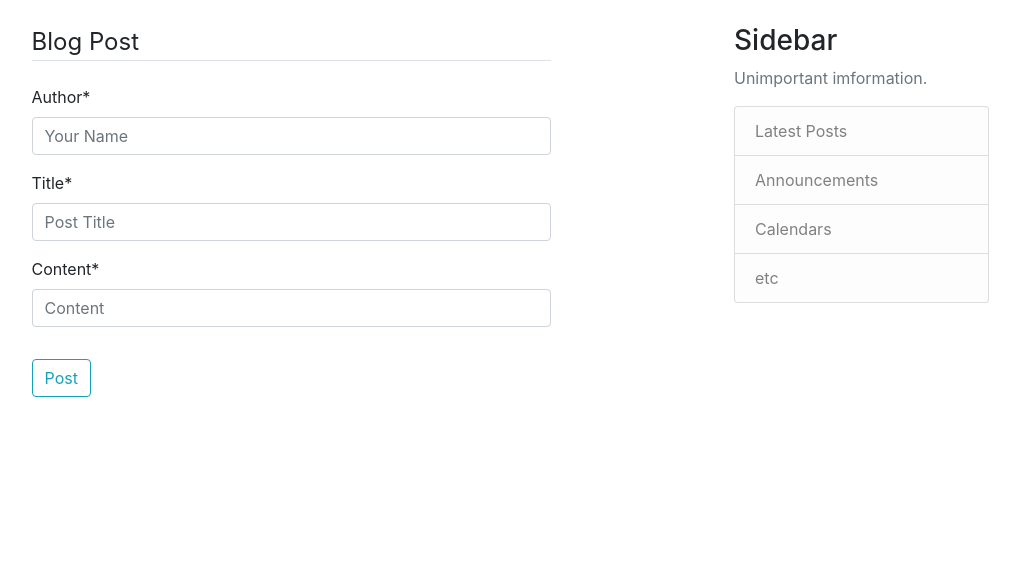
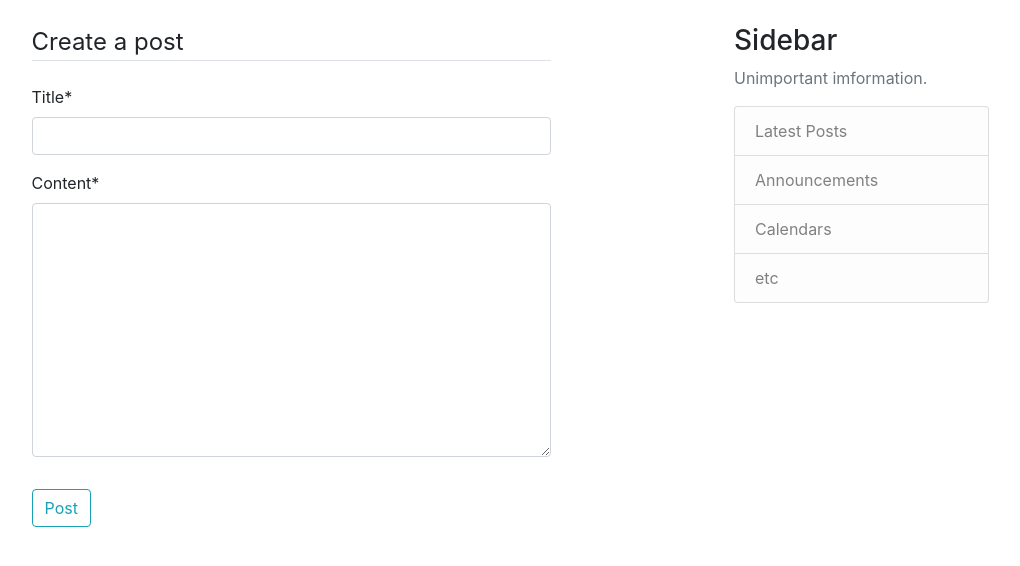
Before and after one commit to mseltahir/DjangoBlog, a Django app: page /new in a window 1280 px wide. Shown: the part 64-630 px from the top of the page, without its empty margins (206-1226 px from the left). Run offline with Django 3.2, Linux system fonts and the light colour scheme; the visitor is signed in with stand-in values (Sample User, id 1); some libraries are stand-ins or nearby versions.

Commit message:
Changed Read and Create views to CBVs

```diff
--- a/blog/admin.py
+++ b/blog/admin.py
@@ -1,6 +1,5 @@
 from django.contrib import admin
-from blog.models import Post, Comment
+from blog.models import Post
 
 
 admin.site.register(Post)
-admin.site.register(Comment)
--- a/blog/forms.py
+++ b/blog/forms.py
@@ -9,10 +9,3 @@ class PostForm(forms.Form):
         attrs={'placeholder': 'Post Title'}))
     content = forms.CharField(widget=forms.TextInput(
         attrs={'placeholder': 'Content'}))
-
-
-class CommentForm(forms.Form):
-    author = forms.CharField(widget=forms.TextInput(
-        attrs={'placeholder': 'Your Name'}))
-    comment = forms.CharField(widget=forms.TextInput(
-        attrs={'placeholder': 'Comment', 'label': ''}))
--- a/blog/models.py
+++ b/blog/models.py
@@ -1,16 +1,16 @@
 from django.db import models
+from django.contrib.auth.models import User
+from django.urls import reverse
 
 
 class Post(models.Model):
     title = models.CharField(max_length=200)
     content = models.TextField()
     created_on = models.DateTimeField(auto_now_add=True)
-    author = models.CharField(max_length=60)
+    author = models.ForeignKey(User, on_delete=models.CASCADE)
 
+    def __str__(self):
+        return self.title
 
-class Comment(models.Model):
-    author = models.CharField(max_length=60)
-    comment = models.TextField()
-    created_on = models.DateTimeField(auto_now_add=True)
-    post = models.ForeignKey(
-        'blog.Post', on_delete=models.CASCADE, related_name='comments', null=True)
+    def get_absolute_url(self):
+        return reverse('blog:blog_detail', kwargs={'pk': self.pk})
--- a/blog/templates/blog/new_post.html
+++ b/blog/templates/blog/post_form.html
@@ -5,17 +5,8 @@
     <form method="POST" class="container col-md-8 offset-md-2">
         {% csrf_token %}
         <fieldset class="form-group">
-            <legend class="border-bottom mb-4">Blog Post</legend>
-            <div class="form-group">
-                {{form.author|as_crispy_field}}
-            </div>
-            <div class="form-group">
-                {{form.title|as_crispy_field}}
-            </div>
-            <div class="form-group">
-                {{form.content|as_crispy_field}}
-            </div>
-
+            <legend class="border-bottom mb-4">Create a post</legend>
+            {{ form|crispy }}
         </fieldset>
         <div class="form-group">
             <button class="btn btn-outline-info" type="submit">Post</button>
--- a/blog/urls.py
+++ b/blog/urls.py
@@ -4,8 +4,8 @@ from . import views
 
 app_name = "blog"
 urlpatterns = [
-    path('', views.blog_page, name="blog_page"),
-    path('<int:pk>', views.blog_detail, name='blog_detail'),
-    path('new', views.blog_new_post, name='blog_new_post'),
+    path('', views.PostListView.as_view(), name="blog_page"),
+    path('<int:pk>', views.PostDetailView.as_view(), name='blog_detail'),
+    path('new', views.PostCreateView.as_view(), name='blog_new_post'),
     path('<int:pk>/delete', views.delete_post, name='delete_post'),
 ]
--- a/blog/views.py
+++ b/blog/views.py
@@ -1,58 +1,29 @@
 from django.shortcuts import render, redirect, get_object_or_404
 from django.http import HttpResponseRedirect
-from django.contrib.auth.decorators import login_required
-from blog.models import Post, Comment
-from blog.forms import CommentForm, PostForm
+from django.views.generic import ListView, DetailView, CreateView
+from django.contrib.auth.mixins import LoginRequiredMixin
+from blog.models import Post
 
 
-def blog_page(request):
-    context = {
-        'title': 'Blog',
-        'posts': Post.objects.all().order_by('-created_on')
-    }
-    return render(request, 'blog/blog.html', context=context)
+class PostListView(ListView):
+    model = Post
+    template_name = 'blog/blog.html'
+    context_object_name = 'posts'
 
 
-@login_required
-def blog_new_post(request):
-    if request.method == 'POST':
-        form = PostForm(request.POST)
-        if form.is_valid():
-            post = Post(
-                title=form.cleaned_data['title'],
-                author=form.cleaned_data['author'],
-                content=form.cleaned_data['content']
-            )
-            post.save()
-            return redirect(f'/blog/{post.pk}')
-    else:
-        form = PostForm()
-
-    context = {
-        'title': 'New',
-        'form': form
-    }
-    return render(request, 'blog/new_post.html', context=context)
+class PostDetailView(DetailView):
+    model = Post
+    template_name = 'blog/detail.html'
+    context_object_name = 'post'
 
 
-def blog_detail(request, pk):
+class PostCreateView(LoginRequiredMixin, CreateView):
+    model = Post
+    fields = ['title', 'content']
 
-    if request.method == "POST":
-        form = CommentForm(request.POST)
-        if form.is_valid():
-            Comment(author=form.cleaned_data['author'],
-                    comment=form.cleaned_data['comment'],
-                    post=Post.objects.get(pk=pk)).save()
-            return HttpResponseRedirect(f'{pk}')
-    else:
-        form = CommentForm()
-
-    context = {
-        'title': 'Blog',
-        'post': Post.objects.get(pk=pk),
-        'form': form
-    }
-    return render(request, 'blog/detail.html', context=context)
+    def form_valid(self, form):
+        form.instance.author = self.request.user
+        return super().form_valid(form)
 
 
 def delete_post(request, pk):
```
Also changed, not shown: blog/templates/blog/detail.html (+0 -25 lines), blog/migrations/0004_auto_20190815_0221.py (added), blog/migrations/0005_delete_comment.py (added).
